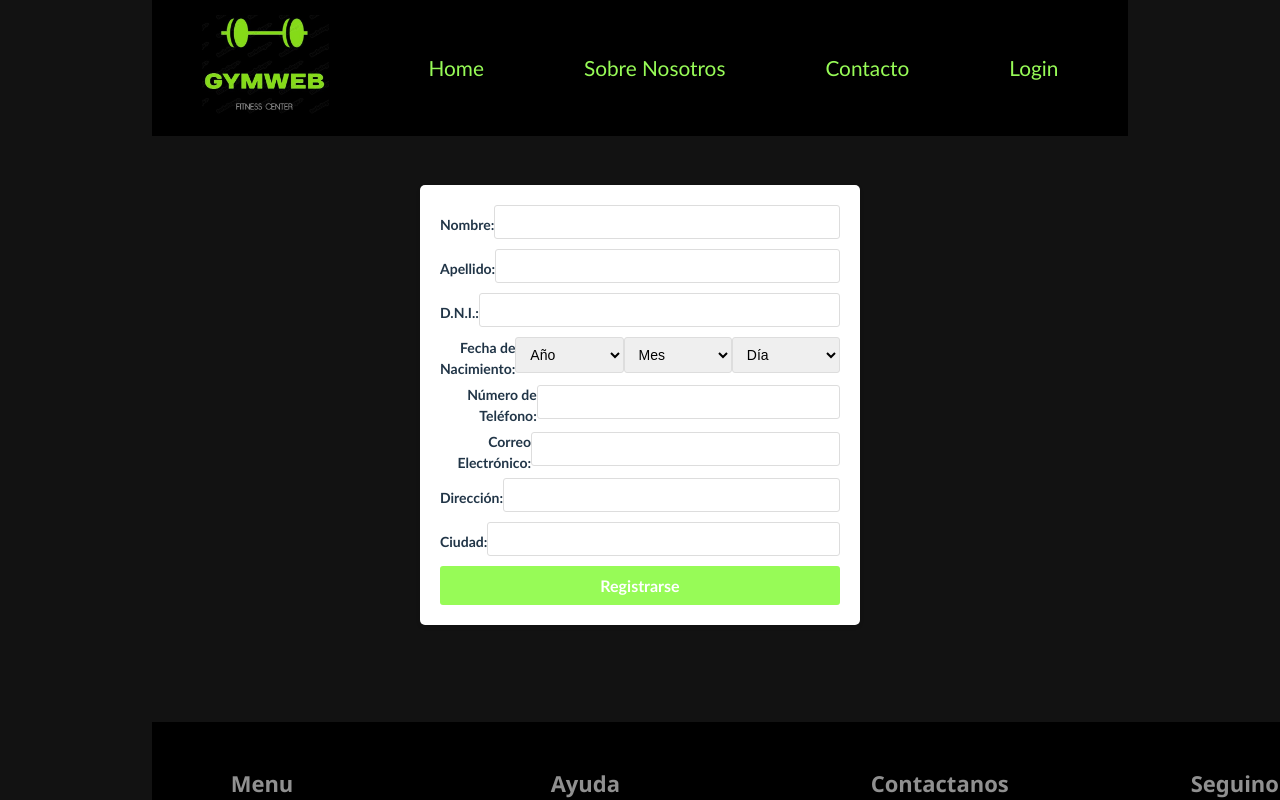
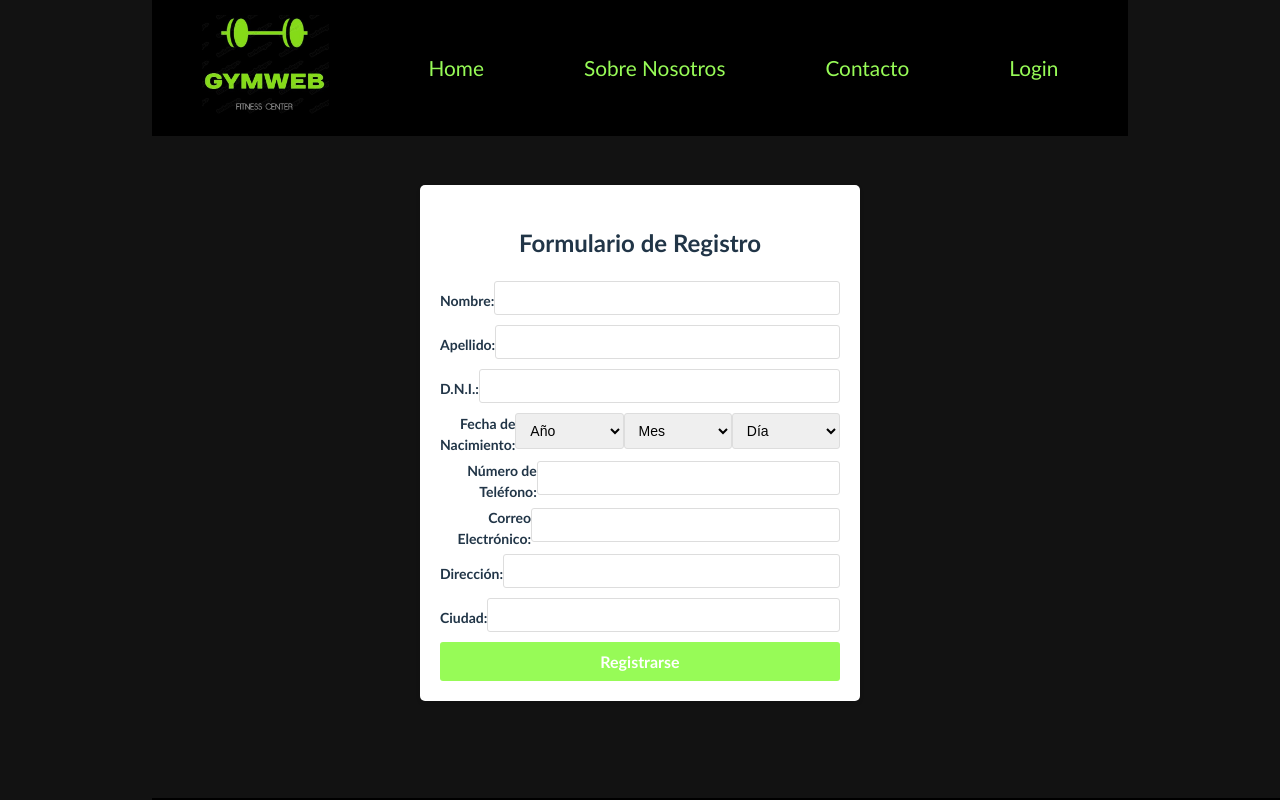
Before and after one commit to labmiracle/team-red, a React (Vite) app in the folder gymWeb/: page /register in a window 1280 px wide. Shown: the top 800 px of the page. Built offline with nearby package versions, Linux system fonts and the light colour scheme.

Commit message:
7FDs8DoM adding divs to the register form labels

```diff
--- a/gymWeb/src/components/Register/Register.tsx
+++ b/gymWeb/src/components/Register/Register.tsx
@@ -151,15 +151,16 @@ const Register: React.FC = () => {
 
   return (
     <form className={styles.registerContainer} onSubmit={handleSubmit}>
-      <div>
+      <h2>Formulario de Registro</h2>
+      <div className={styles.formGroup}>
         <label htmlFor="firstName">Nombre:</label>
         <input type="text" id="firstName" value={firstName} onChange={handleFirstNameChange} required />
       </div>
-      <div>
+      <div className={styles.formGroup}>
         <label htmlFor="lastName">Apellido:</label>
         <input type="text" id="lastName" value={lastName} onChange={handleLastNameChange} required />
       </div>
-      <div>
+      <div className={styles.formGroup}>
         <label htmlFor="dni">D.N.I.:</label>
         <input type="text" id="dni" value={dni} onChange={handleDNIChange} required />
         {dniError && <p>{dniError}</p>}
@@ -211,21 +212,20 @@ const Register: React.FC = () => {
         </select>
       </div>
 
-
-      <div>
+      <div className={styles.formGroup}>
         <label htmlFor="phoneNumber">Número de Teléfono:</label>
         <input type="text" id="phoneNumber" value={phoneNumber} onChange={handlePhoneNumberChange} required />
       </div>
-      <div>
+      <div className={styles.formGroup}>
         <label htmlFor="email">Correo Electrónico:</label>
         <input type="email" id="email" value={email} onChange={handleEmailChange} onBlur={handleEmailChange} required />
         {emailError && <p>{emailError}</p>}
       </div>
-      <div>
+      <div className={styles.formGroup}>
         <label htmlFor="address">Dirección:</label>
         <input type="text" id="address" value={address} onChange={handleAddressChange} required />
       </div>
-      <div>
+      <div className={styles.formGroup}>
         <label htmlFor="city">Ciudad:</label>
         <input type="text" id="city" value={city} onChange={handleCityChange} required />
       </div>
```
